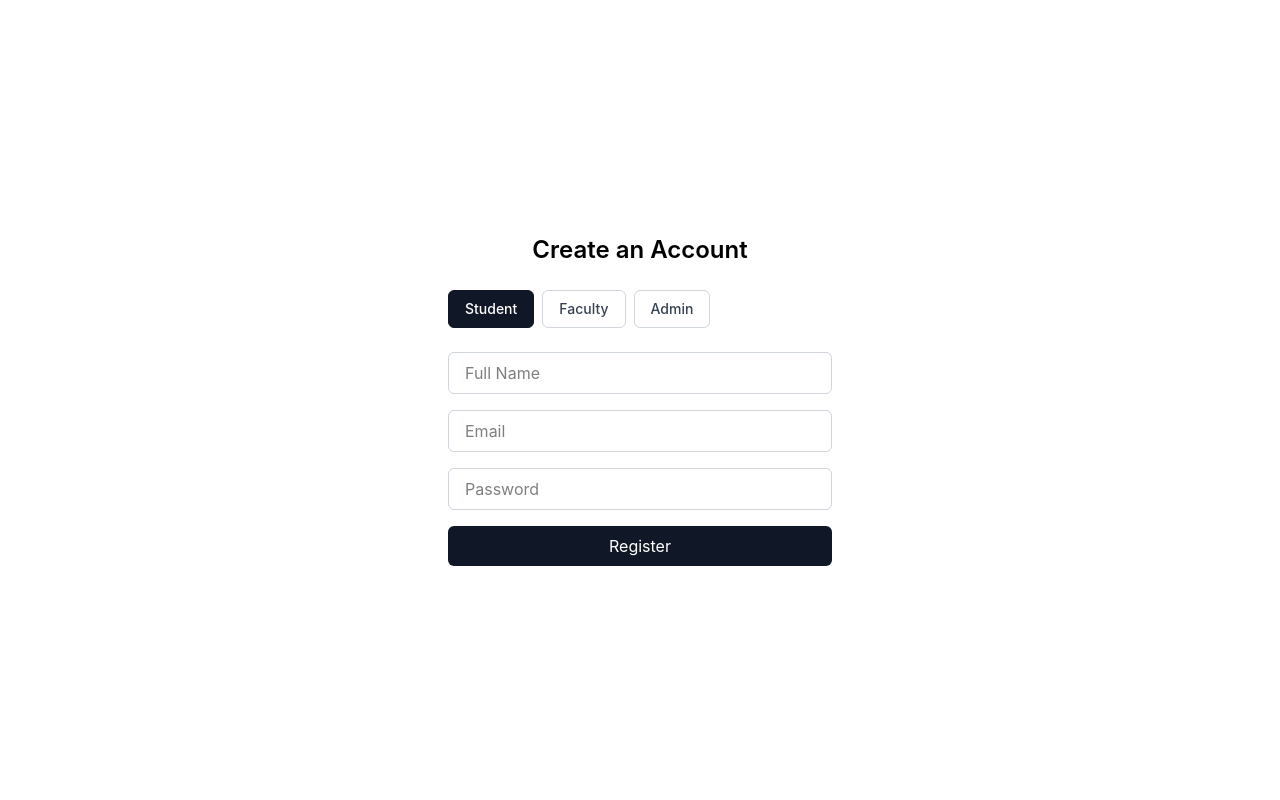
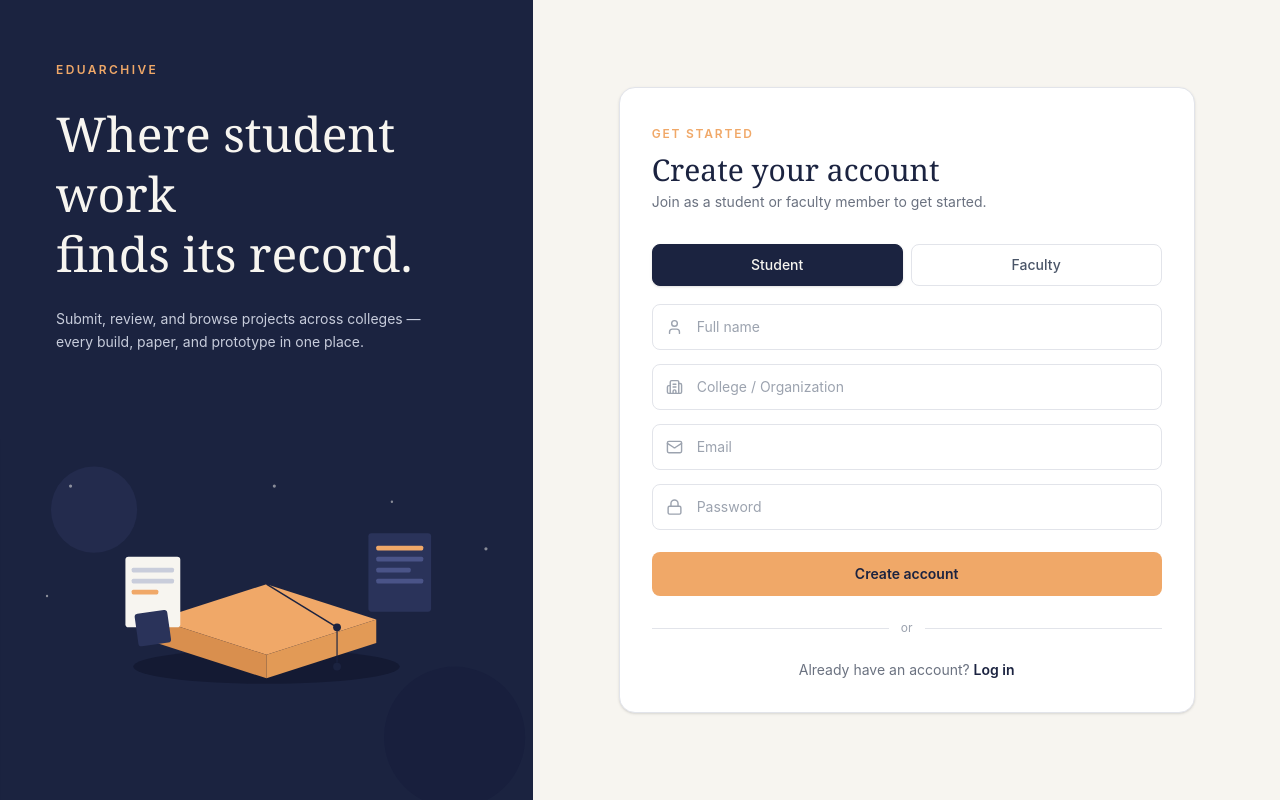
Before and after one commit to saurabhkantm/Online-Integrated-Platform-for-Student_Projects, a React app in the folder frontend/: page /register in a window 1280 px wide. Built offline with nearby package versions, Linux system fonts and the light colour scheme; the HTML template or start-up script is replaced by a standard one.

Commit message:
registration and login form done

```diff
--- a/frontend/src/components/auth/loginForm.jsx
+++ b/frontend/src/components/auth/loginForm.jsx
@@ -1,10 +1,11 @@
 import { useState } from "react";
 import { useNavigate } from "react-router-dom";
-import {useAuth} from "../../hooks/useAuth.js";
-import RoleSelector from "./RoleSelector";
+import { Mail, Lock } from "lucide-react";
+import { useAuth } from "../../hooks/useAuth";
 
-const LoginForm = ({ fixedRole }) => {
-  const [role, setRole] = useState(fixedRole || "student");
+
+const LoginForm = () => {
+  const [role, setRole] = useState("student");
   const [email, setEmail] = useState("");
   const [password, setPassword] = useState("");
   const [error, setError] = useState("");
@@ -28,36 +29,48 @@ const LoginForm = ({ fixedRole }) => {
     }
   };
 
+  const inputBase =
+    "w-full pl-11 pr-4 py-3 rounded-lg border border-[#E2E4EA] bg-white text-sm text-[#1B2340] placeholder:text-[#9CA3AF] focus:outline-none focus:ring-2 focus:ring-[#1B2340]/15 focus:border-[#1B2340] transition-all duration-200";
+
   return (
-    <form onSubmit={handleSubmit} className="flex flex-col gap-4 w-full max-w-sm">
-      {!fixedRole && <RoleSelector selectedRole={role} onChange={setRole} />}
+    <form onSubmit={handleSubmit} className="flex flex-col gap-3.5 w-full">
 
+      <div className="relative w-full">
+        <Mail size={17} className="absolute left-3.5 top-1/2 -translate-y-1/2 text-[#9CA3AF]" />
         <input
           type="email"
           placeholder="Email"
           value={email}
           onChange={(e) => setEmail(e.target.value)}
           required
-        className="px-4 py-2 border border-gray-300 rounded-md focus:outline-none focus:ring-2 focus:ring-gray-900"
+          className={inputBase}
         />
+      </div>
 
+      <div className="relative w-full">
+        <Lock size={17} className="absolute left-3.5 top-1/2 -translate-y-1/2 text-[#9CA3AF]" />
         <input
           type="password"
           placeholder="Password"
           value={password}
           onChange={(e) => setPassword(e.target.value)}
           required
-        className="px-4 py-2 border border-gray-300 rounded-md focus:outline-none focus:ring-2 focus:ring-gray-900"
+          className={inputBase}
         />
+      </div>
 
-      {error && <p className="text-red-500 text-sm">{error}</p>}
+      {error && (
+        <p className="text-red-500 text-sm bg-red-50 px-3 py-2 rounded-lg border border-red-100 animate-fade-in-up">
+          {error}
+        </p>
+      )}
 
       <button
         type="submit"
         disabled={submitting}
-        className="px-4 py-2 bg-gray-900 text-white rounded-md hover:bg-gray-800 disabled:opacity-50 transition"
+        className="mt-2 py-3 rounded-lg bg-[#F0A868] text-[#1B2340] font-semibold text-sm hover:bg-[#EC9B52] hover:shadow-md active:scale-[0.98] disabled:opacity-50 disabled:cursor-not-allowed transition-all duration-200"
       >
-        {submitting ? "Logging in..." : "Login"}
+        {submitting ? "Logging in..." : "Log in"}
       </button>
     </form>
   );
--- a/frontend/src/components/auth/registerform.jsx
+++ b/frontend/src/components/auth/registerform.jsx
@@ -1,14 +1,16 @@
 import { useState } from "react";
 import { useNavigate } from "react-router-dom";
-import {useAuth }from "../../hooks/useAuth.js";
+import { User, Building2, Mail, Lock } from "lucide-react";
+import { useAuth } from "../../hooks/useAuth.js";
 
-const registerRoles = ["student", "faculty","admin"];
+const registerRoles = ["student", "faculty"];
 
 const RegisterForm = () => {
   const [role, setRole] = useState("student");
   const [name, setName] = useState("");
   const [email, setEmail] = useState("");
   const [password, setPassword] = useState("");
+  const [organization, setOrganization] = useState("");
   const [error, setError] = useState("");
   const [submitting, setSubmitting] = useState(false);
 
@@ -21,8 +23,8 @@ const RegisterForm = () => {
     setSubmitting(true);
 
     try {
-      await register({ name, email, password, role });
-      navigate(`/login/${role}`);
+      await register({ name, email, password, role, organization });
+      navigate("/login");
     } catch (err) {
       setError(err.response?.data?.message || "Registration failed. Try again.");
     } finally {
@@ -30,59 +32,64 @@ const RegisterForm = () => {
     }
   };
 
+  const inputBase =
+    "w-full pl-11 pr-4 py-3 rounded-lg border border-[#E2E4EA] bg-white text-sm text-[#1B2340] placeholder:text-[#9CA3AF] focus:outline-none focus:ring-2 focus:ring-[#1B2340]/15 focus:border-[#1B2340] transition-all duration-200";
+
+  const fields = [
+    { icon: User, type: "text", placeholder: "Full name", value: name, onChange: setName },
+    { icon: Building2, type: "text", placeholder: "College / Organization", value: organization, onChange: setOrganization },
+    { icon: Mail, type: "email", placeholder: "Email", value: email, onChange: setEmail },
+    { icon: Lock, type: "password", placeholder: "Password", value: password, onChange: setPassword },
+  ];
+
   return (
-    <form onSubmit={handleSubmit} className="flex flex-col gap-4 w-full max-w-sm">
-      <div className="flex gap-2 mb-2">
+    <form onSubmit={handleSubmit} className="flex flex-col gap-3.5 w-full">
+      {/* Role toggle */}
+      <div className="flex gap-2 mb-1">
         {registerRoles.map((r) => (
           <button
             key={r}
             type="button"
             onClick={() => setRole(r)}
-            className={`px-4 py-2 rounded-md border text-sm font-medium transition
+            className={`flex-1 py-2.5 rounded-lg text-sm font-medium transition-all duration-200 border
               ${role === r
-                ? "bg-gray-900 text-white border-gray-900"
-                : "bg-white text-gray-700 border-gray-300 hover:bg-gray-50"}`}
+                ? "bg-[#1B2340] text-[#F7F5F0] border-[#1B2340] shadow-sm"
+                : "bg-white text-[#4A5568] border-[#E2E4EA] hover:border-[#1B2340]/40 hover:bg-[#F7F5F0]"}`}
           >
             {r.charAt(0).toUpperCase() + r.slice(1)}
           </button>
         ))}
       </div>
 
-      <input
-        type="text"
-        placeholder="Full Name"
-        value={name}
-        onChange={(e) => setName(e.target.value)}
-        required
-        className="px-4 py-2 border border-gray-300 rounded-md focus:outline-none focus:ring-2 focus:ring-gray-900"
-      />
+      {fields.map(({ icon: Icon, type, placeholder, value, onChange }) => (
+        <div key={placeholder} className="relative">
+          <Icon
+            size={17}
+            className="absolute left-3.5 top-1/2 -translate-y-1/2 text-[#9CA3AF]"
+          />
+          <input
+            type={type}
+            placeholder={placeholder}
+            value={value}
+            onChange={(e) => onChange(e.target.value)}
+            required
+            className={inputBase}
+          />
+        </div>
+      ))}
 
-      <input
-        type="email"
-        placeholder="Email"
-        value={email}
-        onChange={(e) => setEmail(e.target.value)}
-        required
-        className="px-4 py-2 border border-gray-300 rounded-md focus:outline-none focus:ring-2 focus:ring-gray-900"
-      />
-
-      <input
-        type="password"
-        placeholder="Password"
-        value={password}
-        onChange={(e) => setPassword(e.target.value)}
-        required
-        className="px-4 py-2 border border-gray-300 rounded-md focus:outline-none focus:ring-2 focus:ring-gray-900"
-      />
-
-      {error && <p className="text-red-500 text-sm">{error}</p>}
+      {error && (
+        <p className="text-red-500 text-sm bg-red-50 px-3 py-2 rounded-lg border border-red-100 animate-fade-in-up">
+          {error}
+        </p>
+      )}
 
       <button
         type="submit"
         disabled={submitting}
-        className="px-4 py-2 bg-gray-900 text-white rounded-md hover:bg-gray-800 disabled:opacity-50 transition"
+        className="mt-2 py-3 rounded-lg bg-[#F0A868] text-[#1B2340] font-semibold text-sm hover:bg-[#EC9B52] hover:shadow-md active:scale-[0.98] disabled:opacity-50 disabled:cursor-not-allowed transition-all duration-200"
       >
-        {submitting ? "Creating account..." : "Register"}
+        {submitting ? "Creating account..." : "Create account"}
       </button>
     </form>
   );
--- /dev/null
+++ b/frontend/src/pages/auth/Login.jsx
@@ -0,0 +1,57 @@
+import { Link } from "react-router-dom";
+import LoginForm from "../../components/auth/loginform";
+import campusHero from "../../assets/campus-hero.svg";
+
+const Login = () => {
+    return (
+        <div className="min-h-screen flex flex-col md:flex-row bg-[#F7F5F0]">
+            <div className="md:w-5/12 bg-[#1B2340] text-[#F7F5F0] flex flex-col justify-between">
+                <div className="p-10 md:p-14">
+                    <span className="text-xs tracking-[0.2em] uppercase text-[#F0A868] font-semibold">
+                        EduArchive
+                    </span>
+                    <h1 className="mt-6 font-serif text-4xl md:text-5xl leading-tight">
+                        Welcome back.
+                    </h1>
+                    <p className="mt-6 text-[#C7CCDB] text-sm leading-relaxed max-w-sm">
+                        Sign in to submit projects, review submissions, or manage your
+                        institution — whatever your role calls for.
+                    </p>
+                </div>
+
+                <img src={campusHero} alt="Illustration of academic collaboration" className="w-full h-auto" />
+            </div>
+
+            <div className="flex-1 flex items-center justify-center p-6 md:p-14">
+                <div className="w-full max-w-xl bg-white rounded-2xl shadow-sm border border-[#E2E4EA] p-8">
+                    <span className="text-xs tracking-[0.15em] uppercase text-[#F0A868] font-semibold">
+                        Welcome back
+                    </span>
+                    <h2 className="font-serif text-3xl text-[#1B2340] mt-2 mb-1">
+                        Sign in
+                    </h2>
+                    <p className="text-sm text-[#6B7280] mb-8">
+                        Sign in with your registered email and password.
+                    </p>
+
+                    <LoginForm />
+
+                    <div className="flex items-center gap-3 my-6">
+                        <div className="h-px flex-1 bg-[#E2E4EA]" />
+                        <span className="text-xs text-[#9CA3AF]">or</span>
+                        <div className="h-px flex-1 bg-[#E2E4EA]" />
+                    </div>
+
+                    <p className="text-sm text-[#6B7280] text-center">
+                        Don't have an account?{" "}
+                        <Link to="/register" className="text-[#1B2340] font-semibold hover:text-[#F0A868] transition">
+                            Register
+                        </Link>
+                    </p>
+                </div>
+            </div>
+        </div>
+    );
+};
+
+export default Login;
--- a/frontend/src/pages/auth/Register.jsx
+++ b/frontend/src/pages/auth/Register.jsx
@@ -1,10 +1,65 @@
+import { Link } from "react-router-dom";
 import RegisterForm from "../../components/auth/registerform";
+import campusHero from "../../assets/campus-hero.svg";
 
-const Register = () => (
-  <div className="min-h-screen flex flex-col items-center justify-center p-6">
-    <h2 className="text-2xl font-semibold mb-6">Create an Account</h2>
-    <RegisterForm />
-  </div>
-);
+const Register = () => {
+  return (
+    <div className="min-h-screen flex flex-col md:flex-row bg-[#F7F5F0]">
+      {/* Left panel — statement + illustration */}
+      <div className="md:w-5/12 bg-[#1B2340] text-[#F7F5F0] flex flex-col justify-between">
+        <div className="p-10 md:p-14">
+          <span className="text-xs tracking-[0.2em] uppercase text-[#F0A868] font-semibold">
+            EduArchive
+          </span>
+          <h1 className="mt-6 font-serif text-4xl md:text-5xl leading-tight">
+            Where student work
+            <br />
+            finds its record.
+          </h1>
+          <p className="mt-6 text-[#C7CCDB] text-sm leading-relaxed max-w-sm">
+            Submit, review, and browse projects across colleges — every
+            build, paper, and prototype in one place.
+          </p>
+        </div>
+
+        <img
+          src={campusHero}
+          alt="Illustration of academic collaboration"
+          className="w-full h-auto"
+        />
+      </div>
+
+      {/* Right panel — form */}
+      <div className="flex-1 flex items-center justify-center p-6 md:p-14">
+        <div className="w-full max-w-xl bg-white rounded-2xl shadow-sm border border-[#E2E4EA] p-8">
+          <span className="text-xs tracking-[0.15em] uppercase text-[#F0A868] font-semibold">
+            Get started
+          </span>
+          <h2 className="font-serif text-3xl text-[#1B2340] mt-2 mb-1">
+            Create your account
+          </h2>
+          <p className="text-sm text-[#6B7280] mb-8">
+            Join as a student or faculty member to get started.
+          </p>
+
+          <RegisterForm />
+
+          <div className="flex items-center gap-3 my-6">
+            <div className="h-px flex-1 bg-[#E2E4EA]" />
+            <span className="text-xs text-[#9CA3AF]">or</span>
+            <div className="h-px flex-1 bg-[#E2E4EA]" />
+          </div>
+
+          <p className="text-sm text-[#6B7280] text-center">
+            Already have an account?{" "}
+            <Link to="/login" className="text-[#1B2340] font-semibold hover:text-[#F0A868] transition">
+              Log in
+            </Link>
+          </p>
+        </div>
+      </div>
+    </div>
+  );
+};
 
 export default Register;
--- a/frontend/src/routes/AppRoutes.jsx
+++ b/frontend/src/routes/AppRoutes.jsx
@@ -15,6 +15,7 @@ import AdminRoutes from './AdminRoute'
 import Register from '../pages/auth/Register'
 import HomePage from '../pages/shared/Homepage'
 import AboutUs from '../pages/shared/Aboutus'
+import LoginForm from '../pages/auth/Login'
 
 const AppRoutes = () => {
   return (
@@ -31,6 +32,7 @@ const AppRoutes = () => {
       <Route path="/login/faculty" element={<FacultyLogin />} />
       <Route path="/login/admin" element={<AdminLogin />} />
       <Route path="/register" element={<Register />} />
+      <Route path="/login" element={<LoginForm/>}/>
 
       {/* role protected route groups */}
       <Route element={<ProtectedRoute allowedRoles={['student']} />}>
```
Lines whose indentation alone changed are shown as unchanged.
